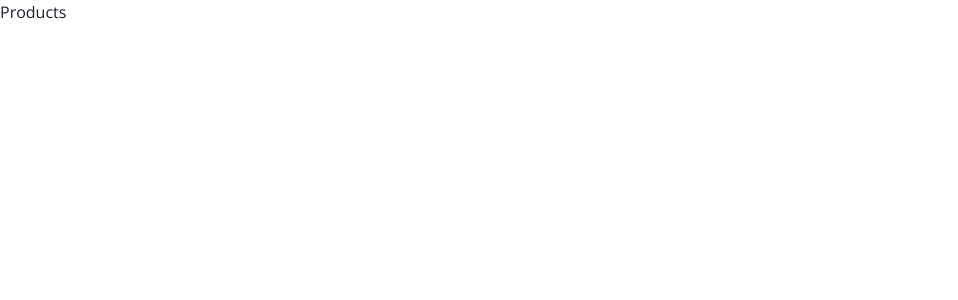
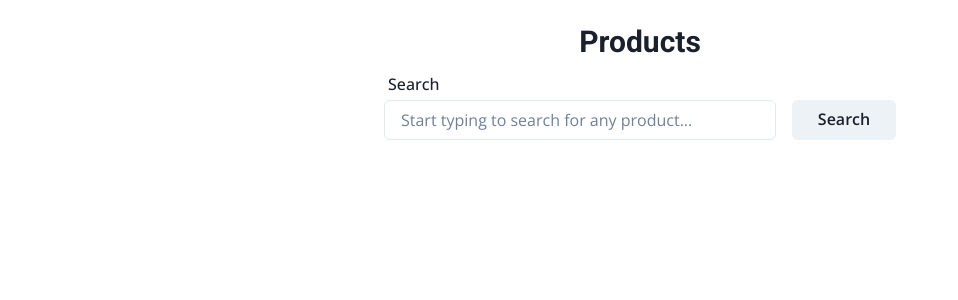
Before and after one commit to JustShuaib/project-frontend, a Next.js app: page /products in a window 1280 px wide. Shown: the top 300 px of the page, without its empty margins (0-958 px from the left). Built offline with nearby package versions, Linux system fonts and the light colour scheme.

Commit message:
Implemented back to top and search for products page

```diff
--- /dev/null
+++ b/components/backToTop.tsx
@@ -0,0 +1,51 @@
+import { useState, useEffect, useCallback } from "react";
+import { IconButton } from "@chakra-ui/react";
+import { ChevronUpIcon } from "@chakra-ui/icons";
+const BackToTop = () => {
+  const [showScroll, setShowScroll] = useState(false);
+  const checkScrollTop = useCallback(() => {
+    if (!showScroll && window.pageYOffset > 400) {
+      setShowScroll(true);
+    } else if (showScroll && window.pageYOffset <= 400) {
+      setShowScroll(false);
+    }
+  }, [showScroll]);
+
+  const scrollTop = () => {
+    window.scrollTo({ top: 0, behavior: "smooth" });
+  };
+  useEffect(() => {
+    window.addEventListener("scroll", checkScrollTop);
+    return () => window.removeEventListener("scroll", checkScrollTop);
+  }, [showScroll, checkScrollTop]);
+  return (
+    <IconButton
+      aria-label="Back to top"
+      icon={<ChevronUpIcon w={7} h={7} />}
+      size={["md"]}
+      position="fixed"
+      bottom={4}
+      right={4}
+      display={showScroll ? "flex" : "none"}
+      onClick={scrollTop}
+      sx={{
+        "&:hover": {
+          bg: "primary.500",
+        },
+        "@keyframes expand": {
+          "0%": {
+            transform: "scale(1)",
+          },
+          "50%": {
+            transform: "scale(1.1)",
+          },
+          "100%": {
+            transform: "scale(1)",
+          },
+        },
+        animation: "expand 1.5s infinite",
+      }}
+    />
+  );
+};
+export default BackToTop;
--- a/components/heading.tsx
+++ b/components/heading.tsx
@@ -8,7 +8,7 @@ const Heading = ({
   children,
 }: {
   as: As;
-  size: string;
+  size?: string;
   children: ReactNode;
 }) => {
   return (
@@ -29,7 +29,7 @@ const Heading = ({
         },
       }}
     >
-      <ChakraHeading as={as} mb={2} size={size} textAlign="center">
+      <ChakraHeading as={as} mb={2} size={"lg" || size} textAlign="center">
         {children}
       </ChakraHeading>
     </motion.div>
--- a/components/index.ts
+++ b/components/index.ts
@@ -1,3 +1,4 @@
 export { default as Link } from "./link";
 export { default as Page } from "./page";
 export { default as Heading } from "./heading";
+export { default as BackToTop } from "./backToTop";
--- a/pages/login/forgot-password.tsx
+++ b/pages/login/forgot-password.tsx
@@ -70,9 +70,7 @@ const ForgotPassword = () => {
   return (
     <Page title="Forgot Password">
       <Box mt={6}>
-        <Heading as="h1" size="lg">
-          Forgot Password
-        </Heading>
+        <Heading as="h1">Forgot Password</Heading>
         <Text textAlign="center" fontSize="sm" px="6">
           Type in your email. A new password will be sent to your mail if you
           have an account with us.
--- a/pages/login/index.tsx
+++ b/pages/login/index.tsx
@@ -79,9 +79,7 @@ const Login = () => {
   return (
     <Page title="Login">
       <Box as="main" mt={6}>
-        <Heading as="h1" size="lg">
-          Login
-        </Heading>
+        <Heading as="h1">Login</Heading>
         <Text textAlign="center">Login into the platform</Text>
         <Container onSubmit={handleSubmit(onSubmit)} as="form">
           <FormControl mt={3} isInvalid={Boolean(errors.email)}>
--- a/pages/products/index.tsx
+++ b/pages/products/index.tsx
@@ -1,5 +1,53 @@
+import { useState, SyntheticEvent } from "react";
+import {
+  Box,
+  Button,
+  Flex,
+  FormControl,
+  FormLabel,
+  Input,
+} from "@chakra-ui/react";
+import { Page, Heading, BackToTop } from "../../components";
 const Products = () => {
-  return <div>Products</div>;
+  const [searchTerm, setSearchTerm] = useState("");
+  const handleSubmit = (e: SyntheticEvent) => {
+    e.preventDefault();
+    if (searchTerm.length === 0) return;
+    console.log(searchTerm);
+    setSearchTerm("");
+  };
+  return (
+    <Page title="Products">
+      <Box as="main" my={6}>
+        <Heading as="h1">Products</Heading>
+        <Flex
+          as="form"
+          onSubmit={handleSubmit}
+          maxW={["xs", "lg"]}
+          gap={[2, 4]}
+          direction={["column", "row"]}
+          align={["initial", "end"]}
+          mx="auto"
+        >
+          <FormControl>
+            <FormLabel m={1} htmlFor="search">
+              Search
+            </FormLabel>
+            <Input
+              id="search"
+              placeholder="Start typing to search for any product..."
+              value={searchTerm}
+              onChange={({ target }) => setSearchTerm(target.value)}
+            />
+          </FormControl>
+          <Button size={["sm", "md"]} type="submit" mt={[2, 0]} px={{ md: 8 }}>
+            Search
+          </Button>
+        </Flex>
+        <BackToTop />
+      </Box>
+    </Page>
+  );
 };
 
 export default Products;
--- a/pages/signup.tsx
+++ b/pages/signup.tsx
@@ -86,9 +86,7 @@ const SignUp = () => {
   return (
     <Page title="Sign up">
       <Box as="main" mt={6}>
-        <Heading as="h1" size="lg">
-          Sign Up
-        </Heading>
+        <Heading as="h1">Sign Up</Heading>
         <Text textAlign="center">Sign up on the platform</Text>
 
         <Container
```
